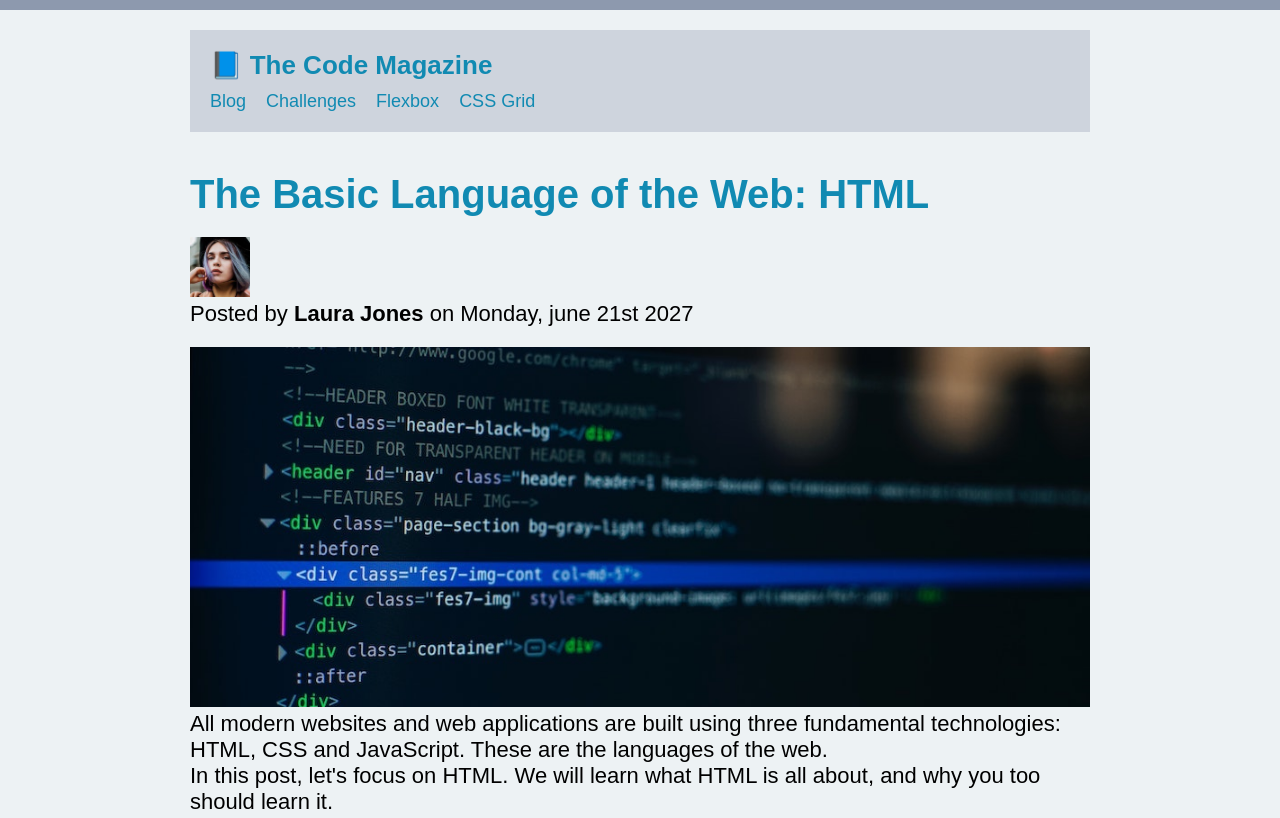
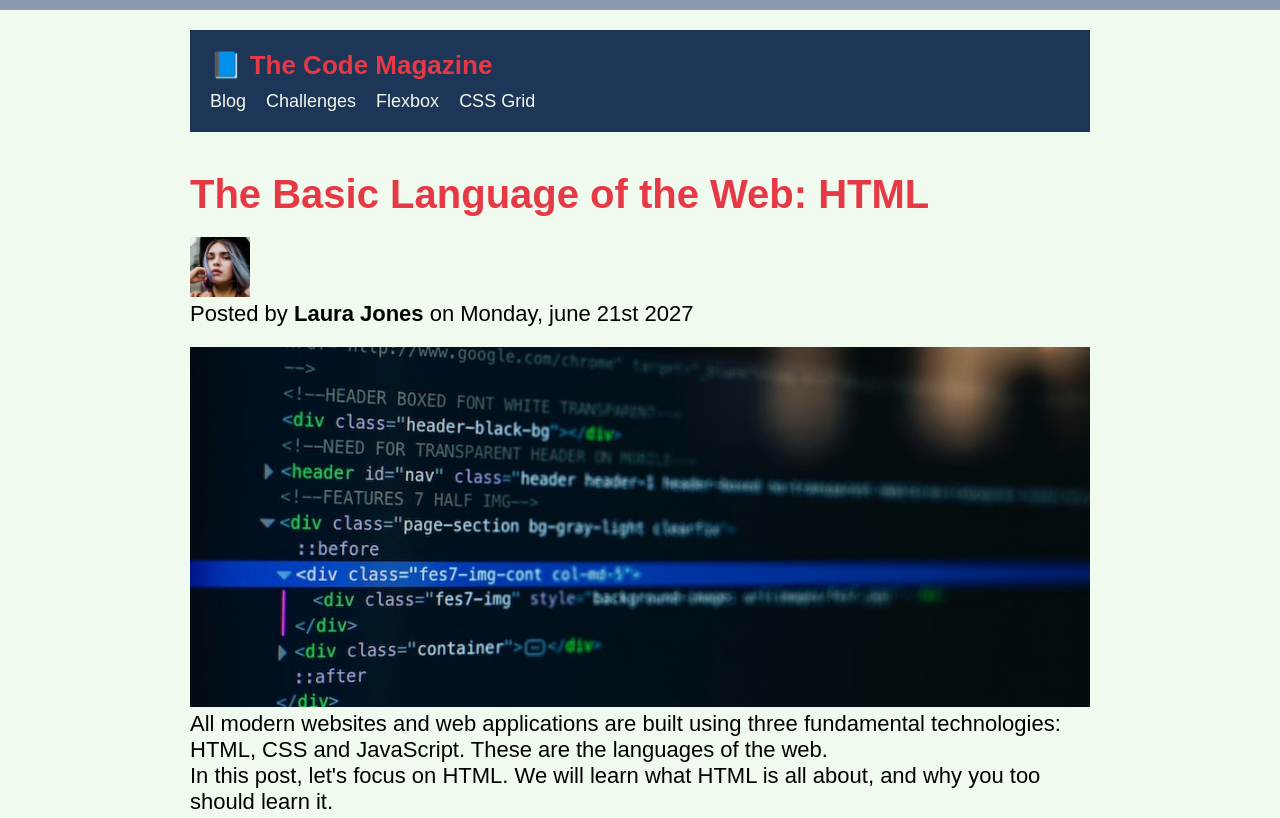
Before and after one commit to Mil9nn/Mil9nn.github.io, a plain HTML site: page udemy-html/index.html in a window 1280 px wide. Shown: the top 818 px of the page. Drawn offline with Linux system fonts and the light colour scheme.

Commit message:
Update main.css

```diff
--- a/udemy-html/assets/stylesheets/main.css
+++ b/udemy-html/assets/stylesheets/main.css
@@ -4,7 +4,7 @@
 }
 
 body {
-	background-color: #edf2f4;
+	background-color: #f1faee;
 	font-family: sans-serif;
 	border-top: 10px solid #8d99ae;
 	position: relative;
@@ -22,7 +22,7 @@ body {
 */
 
 .main-header {
-	background-color: #CED4DD;
+	background-color: #1d3557;
 	padding: 20px 20px;
 	margin-bottom: 30px;
 	margin-top: 20px;
@@ -37,7 +37,7 @@ nav {
 }
 
 a:link,visited {
-	color: #118ab2;
+	color: #f1faee;
 	text-decoration: none;
 }
 
@@ -48,7 +48,7 @@ a:hover, active {
 }
 
 h1, h2, h3 {
-	color: #118ab2;
+	color: #e63946;
 }
 
 h2 {
```
